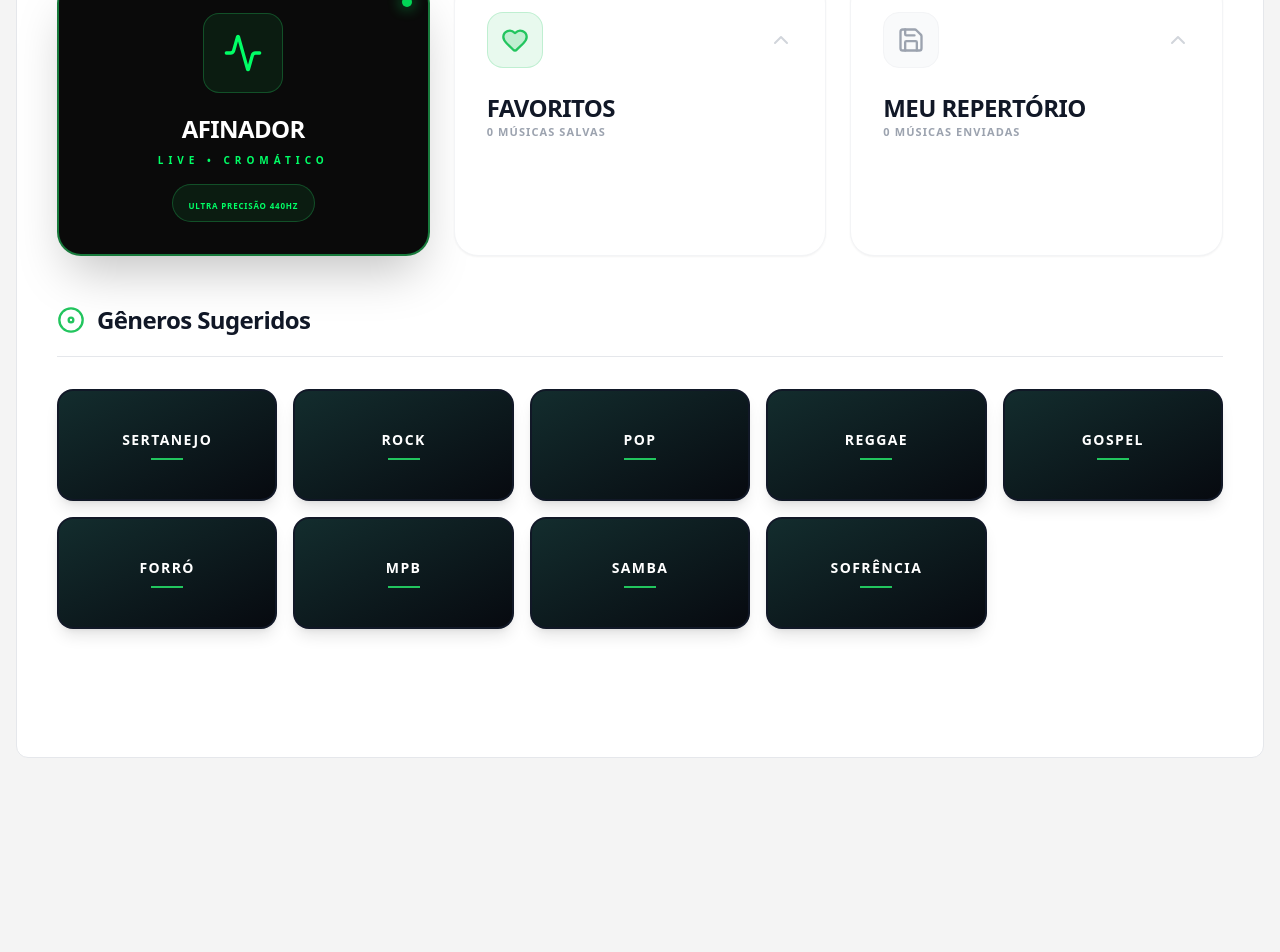
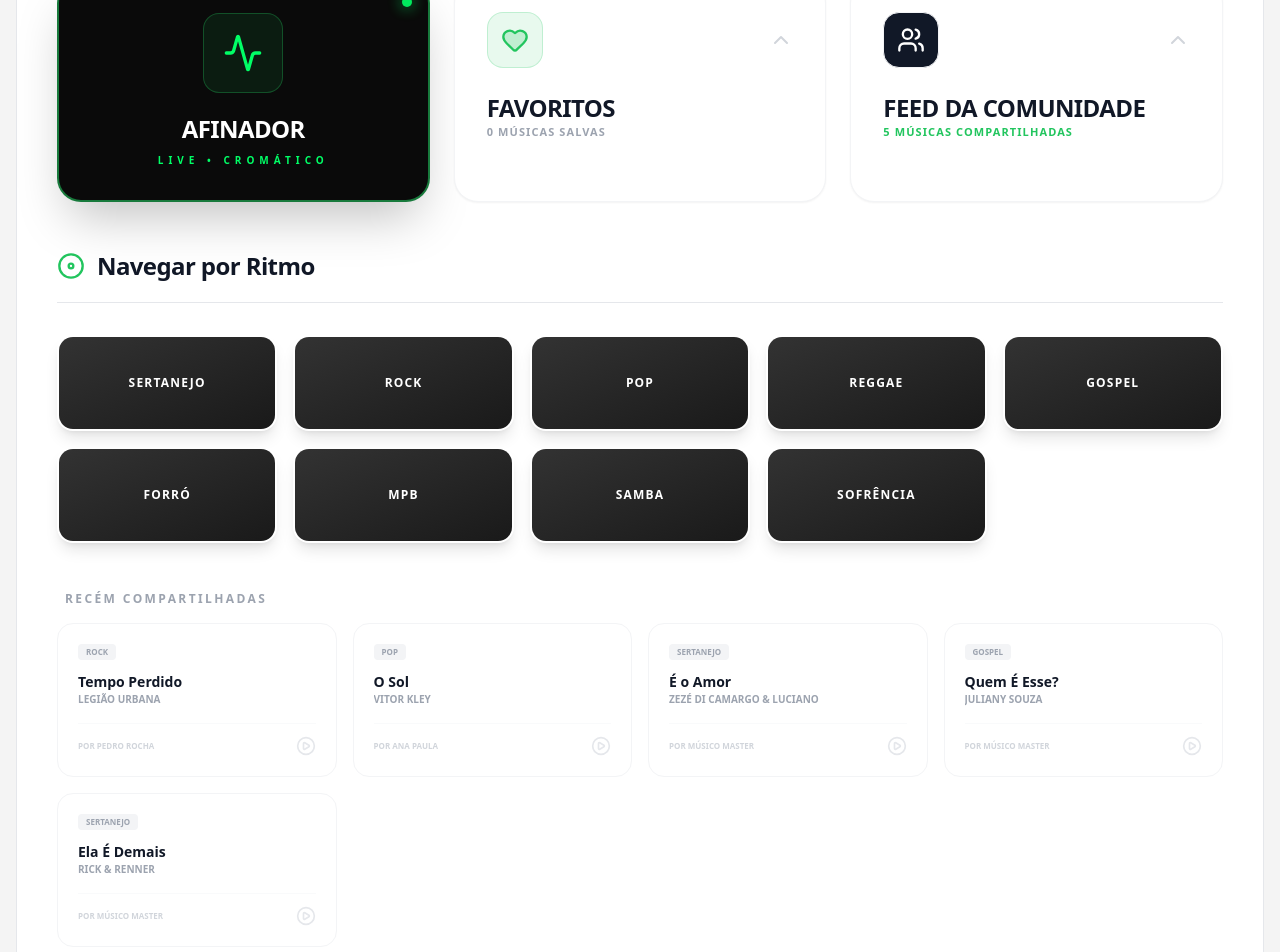
Before and after one commit to thyagomonteiro10/ciframaster, a React (Vite) app: page / in a window 1280 px wide. Shown: the part 520-1472 px from the top of the page. Before the commit the page ends 1278 px from the top, so only its background shows below. Built offline with nearby package versions, Linux system fonts and the light colour scheme.

Commit message:
feat: Add community songs management
Integrates community songs into the application state, allowing for
persistence and loading from local storage. This enables users to
contribute and access a wider range of songs beyond personal or
predefined lists.

```diff
--- a/App.tsx
+++ b/App.tsx
@@ -26,7 +26,6 @@ const SCROLL_SPEEDS = [0.5, 1, 1.5, 2, 3];
 const App: React.FC = () => {
   const [currentSong, setCurrentSong] = useState<ExtendedSong | null>(null);
   const [selectedGenre, setSelectedGenre] = useState<string | null>(null);
-  const [selectedArtist, setSelectedArtist] = useState<string | null>(null);
   const [isLoading, setIsLoading] = useState(false);
   const [transposition, setTransposition] = useState(0);
   const [fontSize, setFontSize] = useState(16);
@@ -38,10 +37,25 @@ const App: React.FC = () => {
   const [isDownloadModalOpen, setIsDownloadModalOpen] = useState(false);
   const [isChordDictOpen, setIsChordDictOpen] = useState(false);
   const [selectedInstrument, setSelectedInstrument] = useState('Violão');
+
+  // Estados de dados
   const [favorites, setFavorites] = useState<ExtendedSong[]>([]);
   const [userSongs, setUserSongs] = useState<ExtendedSong[]>([]);
+  const [communitySongs, setCommunitySongs] = useState<ExtendedSong[]>(() => {
+    const saved = localStorage.getItem('cifra_master_community_songs');
+    const base = [...COMMUNITY_SONGS, ...ZEZE_SONGS, ...JULIANY_SOUZA_SONGS, ...RICK_RENNER_SONGS];
+    if (saved) {
+      try {
+        const parsed = JSON.parse(saved);
+        return [...parsed, ...base.filter(b => !parsed.some((p: any) => p.id === b.id))];
+      } catch (e) { return base; }
+    }
+    return base;
+  });
+
   const [isFavFolderOpen, setIsFavFolderOpen] = useState(true);
   const [isUserSongsOpen, setIsUserSongsOpen] = useState(true);
+  const [isCommunityOpen, setIsCommunityOpen] = useState(true);
   const [isViewMode, setIsViewMode] = useState(false);
   const [installPrompt, setInstallPrompt] = useState<any>(null);
 
@@ -70,7 +84,6 @@ const App: React.FC = () => {
   const goHome = useCallback(() => {
     setCurrentSong(null);
     setSelectedGenre(null);
-    setSelectedArtist(null);
     setIsViewMode(false);
     setIsAuthModalOpen(false);
     setIsSubmissionOpen(false);
@@ -81,6 +94,7 @@ const App: React.FC = () => {
     window.scrollTo({ top: 0, behavior: 'smooth' });
   }, []);
 
+  // Persistência
   useEffect(() => {
     const savedUser = localStorage.getItem('cifra_master_user');
     if (savedUser) setCurrentUser(JSON.parse(savedUser));
@@ -103,6 +117,11 @@ const App: React.FC = () => {
   useEffect(() => {
     localStorage.setItem('cifra_master_user_songs', JSON.stringify(userSongs));
   }, [userSongs]);
+
+  useEffect(() => {
+    const customCommunity = communitySongs.filter(s => s.id.startsWith('user-'));
+    localStorage.setItem('cifra_master_community_songs', JSON.stringify(customCommunity));
+  }, [communitySongs]);
 
   const toggleFavorite = useCallback((song: ExtendedSong) => {
     if (!currentUser) {
@@ -134,14 +153,20 @@ const App: React.FC = () => {
   }, [currentSong, favorites]);
 
   const handleSongSubmission = (song: ExtendedSong) => {
+    if (song.isPublic) {
+      setCommunitySongs(prev => [song, ...prev]);
+      setIsCommunityOpen(true);
+    } else {
       setUserSongs(prev => [song, ...prev]);
       setIsUserSongsOpen(true);
+    }
   };
 
   const deleteUserSong = (id: string, e: React.MouseEvent) => {
     e.stopPropagation();
     if (confirm("Deseja excluir esta cifra do seu repertório local?")) {
       setUserSongs(prev => prev.filter(s => s.id !== id));
+      setCommunitySongs(prev => prev.filter(s => s.id !== id));
       if (currentSong?.id === id) setCurrentSong(null);
     }
   };
@@ -159,7 +184,7 @@ const App: React.FC = () => {
 
   const handleSearch = useCallback(async (query: string) => {
     const q = query.toLowerCase();
-    const allAvailable = [...userSongs, ...COMMUNITY_SONGS, ...ZEZE_SONGS, ...JULIANY_SOUZA_SONGS, ...RICK_RENNER_SONGS];
+    const allAvailable = [...userSongs, ...communitySongs];
     const match = allAvailable.find(s => s.title.toLowerCase().includes(q) || s.artist.toLowerCase().includes(q));
 
     if (match) { handleSongSelect(match); return; }
@@ -168,11 +193,10 @@ const App: React.FC = () => {
     const aiSong = await findChordsWithAI(query);
     if (aiSong) handleSongSelect(aiSong as ExtendedSong);
     setIsLoading(false);
-  }, [handleSongSelect, userSongs]);
+  }, [handleSongSelect, userSongs, communitySongs]);
 
   const handleBack = () => {
     if (currentSong) { setCurrentSong(null); setIsViewMode(false); }
-    else if (selectedArtist) setSelectedArtist(null);
     else if (selectedGenre) setSelectedGenre(null);
   };
 
@@ -214,6 +238,11 @@ const App: React.FC = () => {
     link.click();
   }, [currentSong, transposedContent]);
 
+  const filteredCommunitySongs = useMemo(() => {
+    if (!selectedGenre) return communitySongs;
+    return communitySongs.filter(s => s.genre === selectedGenre);
+  }, [communitySongs, selectedGenre]);
+
   const SidebarButton = ({ icon: Icon, label, onClick, children, active, primary }: any) => (
     <button onClick={onClick} className={`flex items-center justify-between w-full px-4 py-2.5 rounded-xl border transition-all group ${
         primary ? 'bg-[#22c55e] border-[#22c55e] text-white shadow-lg shadow-[#22c55e]/20' : active ? 'bg-[#22c55e]/5 border-[#22c55e]/30 text-[#22c55e]' : 'bg-white border-gray-200 hover:border-gray-400'
@@ -233,16 +262,16 @@ const App: React.FC = () => {
           <div className="relative z-10">
               <div className="flex items-center gap-3 text-[#22c55e] mb-4">
                   <Globe className="w-5 h-5 animate-pulse" />
-                  <span className="text-[10px] font-black uppercase tracking-[0.2em]">Seu Estúdio Digital</span>
+                  <span className="text-[10px] font-black uppercase tracking-[0.2em]">Seu Estúdio Digital Global</span>
               </div>
               <h1 className="text-4xl md:text-5xl font-black uppercase tracking-tight mb-4">Sua Jornada <br/><span className="text-[#22c55e]">Cifrada</span> Começa Aqui</h1>
-              <p className="text-gray-400 max-w-lg text-sm font-medium leading-relaxed mb-6">Encontre músicas, transponha acordes e mantenha seu repertório organizado com o apoio da IA.</p>
+              <p className="text-gray-400 max-w-lg text-sm font-medium leading-relaxed mb-6">Envie suas cifras do computador, escolha o ritmo e salve para que todos na comunidade possam tocar juntos.</p>
               <div className="flex flex-wrap gap-4">
                 <button
                   onClick={() => setIsSubmissionOpen(true)}
                   className="px-8 py-3 bg-[#22c55e] hover:bg-[#16a34a] text-white rounded-xl text-xs font-black uppercase tracking-widest transition-all shadow-xl shadow-[#22c55e]/20"
                 >
-                  Criar Nova Cifra
+                  Publicar do meu PC
                 </button>
                 <button
                   onClick={() => setIsTunerOpen(true)}
@@ -254,10 +283,8 @@ const App: React.FC = () => {
           </div>
       </div>
 
-      {/* Grid de Ferramentas - Focado em Utilidades Pessoais */}
       <div className="grid grid-cols-1 md:grid-cols-2 lg:grid-cols-3 gap-6 mb-12">
-
-        {/* Card do Afinador - Estilo Preto e Verde Neon no Início */}
+        {/* Card do Afinador */}
         <div className="animate-in fade-in slide-in-from-left-4 duration-500">
            <button onClick={() => setIsTunerOpen(true)} className="w-full h-full flex flex-col items-center justify-center p-8 bg-[#0a0a0a] rounded-3xl shadow-2xl border-2 border-[#22c55e]/60 hover:bg-black transition-all group overflow-hidden relative">
               <div className="absolute top-0 right-0 p-4">
@@ -268,12 +295,10 @@ const App: React.FC = () => {
               </div>
               <h2 className="text-2xl font-black text-white tracking-tight uppercase mb-2">Afinador</h2>
               <p className="text-[10px] font-black text-[#00ff66] uppercase tracking-[0.5em]">Live • Cromático</p>
-              <div className="mt-4 px-4 py-1.5 bg-[#22c55e]/10 border border-[#22c55e]/30 rounded-full">
-                 <span className="text-[8px] font-black text-[#00ff66] uppercase tracking-widest">Ultra Precisão 440Hz</span>
-              </div>
            </button>
         </div>
 
+        {/* Card Favoritos */}
         <div className="animate-in fade-in slide-in-from-left-4 duration-500">
            <button onClick={() => setIsFavFolderOpen(!isFavFolderOpen)} className="w-full h-full flex flex-col p-8 bg-white rounded-3xl shadow-sm border border-gray-100 hover:border-[#22c55e]/30 transition-all group relative">
               <div className="flex items-center justify-between w-full mb-6">
@@ -289,24 +314,46 @@ const App: React.FC = () => {
            </button>
         </div>
 
+        {/* Card Feed Global */}
         <div className="animate-in fade-in slide-in-from-right-4 duration-500">
-           <button onClick={() => setIsUserSongsOpen(!isUserSongsOpen)} className="w-full h-full flex flex-col p-8 bg-white rounded-3xl shadow-sm border border-gray-100 hover:border-[#22c55e]/30 transition-all group relative">
+           <button onClick={() => setIsCommunityOpen(!isCommunityOpen)} className="w-full h-full flex flex-col p-8 bg-white rounded-3xl shadow-sm border border-gray-100 hover:border-[#22c55e]/30 transition-all group relative">
               <div className="flex items-center justify-between w-full mb-6">
-                 <div className="w-14 h-14 bg-gray-50 rounded-2xl flex items-center justify-center border border-gray-100">
-                    <Save className="text-gray-400 w-7 h-7" />
+                 <div className="w-14 h-14 bg-gray-900 rounded-2xl flex items-center justify-center border border-gray-100">
+                    <Users className="text-white w-7 h-7" />
                  </div>
-                 <ChevronDown className={`w-6 h-6 text-gray-300 transition-transform ${isUserSongsOpen ? 'rotate-180' : ''}`} />
+                 <ChevronDown className={`w-6 h-6 text-gray-300 transition-transform ${isCommunityOpen ? 'rotate-180' : ''}`} />
               </div>
               <div className="text-left">
-                 <h2 className="text-2xl font-black text-gray-900 tracking-tight uppercase">Meu Repertório</h2>
-                 <p className="text-[11px] font-bold text-gray-400 uppercase tracking-widest">{userSongs.length} músicas enviadas</p>
+                 <h2 className="text-2xl font-black text-gray-900 tracking-tight uppercase">Feed da Comunidade</h2>
+                 <p className="text-[11px] font-bold text-[#22c55e] uppercase tracking-widest">{communitySongs.length} músicas compartilhadas</p>
               </div>
            </button>
         </div>
       </div>
 
-      {/* Listas Expansíveis - Conteúdo do Usuário */}
-      <div className="space-y-6 mb-12">
+      <div className="flex items-center justify-between mb-8 border-b border-gray-200 pb-5">
+        <h1 className="text-2xl font-black text-gray-900 tracking-tight flex items-center gap-3"><Disc className="text-[#22c55e] w-7 h-7" /> Navegar por Ritmo</h1>
+        {selectedGenre && (
+          <button onClick={() => setSelectedGenre(null)} className="text-[10px] font-black uppercase text-gray-400 hover:text-[#22c55e]">Limpar Filtro</button>
+        )}
+      </div>
+
+      <div className="grid grid-cols-2 sm:grid-cols-3 md:grid-cols-5 gap-4 mb-12">
+        {GENRES.map((genre) => (
+          <button
+            key={genre}
+            onClick={() => setSelectedGenre(genre)}
+            className={`group relative h-24 rounded-2xl overflow-hidden shadow-lg border-2 transition-all ${selectedGenre === genre ? 'border-[#22c55e]' : 'border-transparent hover:border-[#22c55e]/50'}`}
+          >
+            <div className={`absolute inset-0 bg-gradient-to-br from-[#1c1c1c] to-black opacity-90 ${selectedGenre === genre ? 'opacity-100' : 'group-hover:opacity-100'}`}></div>
+            <div className="relative h-full flex flex-col items-center justify-center p-4">
+               <span className={`font-black text-xs uppercase tracking-widest transition-colors ${selectedGenre === genre ? 'text-[#22c55e]' : 'text-white'}`}>{genre}</span>
+            </div>
+          </button>
+        ))}
+      </div>
+
+      <div className="space-y-8 mb-12">
         {isFavFolderOpen && favorites.length > 0 && (
           <div className="animate-in slide-in-from-top-4 duration-500">
              <h3 className="text-xs font-black text-gray-400 uppercase tracking-[0.2em] mb-4 ml-2">Suas Favoritas</h3>
@@ -324,37 +371,42 @@ const App: React.FC = () => {
           </div>
         )}
 
-        {isUserSongsOpen && userSongs.length > 0 && (
+        {isCommunityOpen && (
           <div className="animate-in slide-in-from-top-4 duration-500">
-             <h3 className="text-xs font-black text-gray-400 uppercase tracking-[0.2em] mb-4 ml-2">Músicas Adicionadas</h3>
+             <div className="flex items-center justify-between mb-4 ml-2">
+                <h3 className="text-xs font-black text-gray-400 uppercase tracking-[0.2em]">
+                  {selectedGenre ? `Feed Global: ${selectedGenre}` : "Recém Compartilhadas"}
+                </h3>
+             </div>
+             {filteredCommunitySongs.length > 0 ? (
                <div className="grid grid-cols-1 sm:grid-cols-2 lg:grid-cols-4 gap-4">
-                {userSongs.map((song) => (
-                  <div key={song.id} onClick={() => handleSongSelect(song)} className="group flex items-center justify-between p-5 bg-white border border-gray-100 rounded-2xl hover:border-[#22c55e] hover:shadow-lg transition-all cursor-pointer">
+                  {filteredCommunitySongs.map((song) => (
+                    <div key={song.id} onClick={() => handleSongSelect(song)} className="group flex flex-col p-5 bg-white border border-gray-100 rounded-2xl hover:border-[#22c55e] hover:shadow-xl transition-all cursor-pointer relative overflow-hidden">
+                      <div className="absolute top-0 left-0 w-1 h-full bg-[#22c55e] opacity-0 group-hover:opacity-100 transition-opacity"></div>
+                      <div className="flex items-center justify-between mb-3">
+                        <span className="text-[8px] font-black uppercase px-2 py-0.5 bg-gray-100 text-gray-400 rounded group-hover:bg-[#22c55e]/10 group-hover:text-[#22c55e] transition-colors">{song.genre}</span>
+                        {song.id.startsWith('user-') && <Users className="w-3 h-3 text-gray-200" />}
+                      </div>
                       <div className="flex-1 min-w-0 pr-3">
-                      <h4 className="font-bold text-gray-800 text-sm truncate group-hover:text-[#22c55e]">{song.title}</h4>
+                        <h4 className="font-bold text-gray-900 text-sm truncate group-hover:text-[#22c55e]">{song.title}</h4>
                         <p className="text-[10px] text-gray-400 font-bold uppercase truncate">{song.artist}</p>
                       </div>
-                    <button onClick={(e) => deleteUserSong(song.id, e)} className="p-2 text-gray-300 hover:text-red-500 opacity-0 group-hover:opacity-100 transition-opacity"><Trash2 className="w-4 h-4" /></button>
+                      <div className="mt-4 pt-3 border-t border-gray-50 flex items-center justify-between">
+                         <span className="text-[8px] text-gray-300 font-bold uppercase">Por {song.author || 'Músico Master'}</span>
+                         <PlayCircle className="w-5 h-5 text-gray-200 group-hover:text-[#22c55e] transition-all" />
+                      </div>
                     </div>
                   ))}
                </div>
+             ) : (
+               <div className="py-12 bg-gray-50/50 rounded-3xl border border-dashed border-gray-200 text-center flex flex-col items-center">
+                  <Music className="w-12 h-12 text-gray-200 mb-4" />
+                  <p className="text-[10px] font-black text-gray-400 uppercase tracking-widest">Nenhuma cifra de {selectedGenre} ainda.</p>
+                  <button onClick={() => setIsSubmissionOpen(true)} className="mt-4 text-[10px] font-black uppercase text-[#22c55e] hover:underline">Seja o primeiro a enviar!</button>
                </div>
              )}
           </div>
-
-      <div className="flex items-center justify-between mb-8 border-b border-gray-200 pb-5">
-        <h1 className="text-2xl font-black text-gray-900 tracking-tight flex items-center gap-3"><Disc className="text-[#22c55e] w-7 h-7" /> Gêneros Sugeridos</h1>
-      </div>
-      <div className="grid grid-cols-2 sm:grid-cols-3 md:grid-cols-3 lg:grid-cols-5 gap-4 mb-20">
-        {GENRES.map((genre) => (
-          <button key={genre} onClick={() => setSelectedGenre(genre)} className="group relative h-28 rounded-2xl overflow-hidden bg-gray-900 shadow-lg border-2 border-transparent hover:border-[#22c55e] transition-all">
-            <div className="absolute inset-0 bg-gradient-to-br from-[#22c55e]/20 to-black opacity-60 group-hover:opacity-40 transition-opacity"></div>
-            <div className="relative h-full flex flex-col items-center justify-center p-4">
-               <span className="text-white font-black text-sm uppercase tracking-widest">{genre}</span>
-               <div className="w-8 h-0.5 bg-[#22c55e] mt-2 group-hover:w-16 transition-all"></div>
-            </div>
-          </button>
-        ))}
+        )}
       </div>
     </div>
   );
@@ -401,7 +453,7 @@ const App: React.FC = () => {
             </button>
           )}
 
-          {!currentSong && !selectedGenre && renderHome()}
+          {!currentSong && renderHome()}
 
           {currentSong && (
             <>
```
Lines whose indentation alone changed are shown as unchanged.
